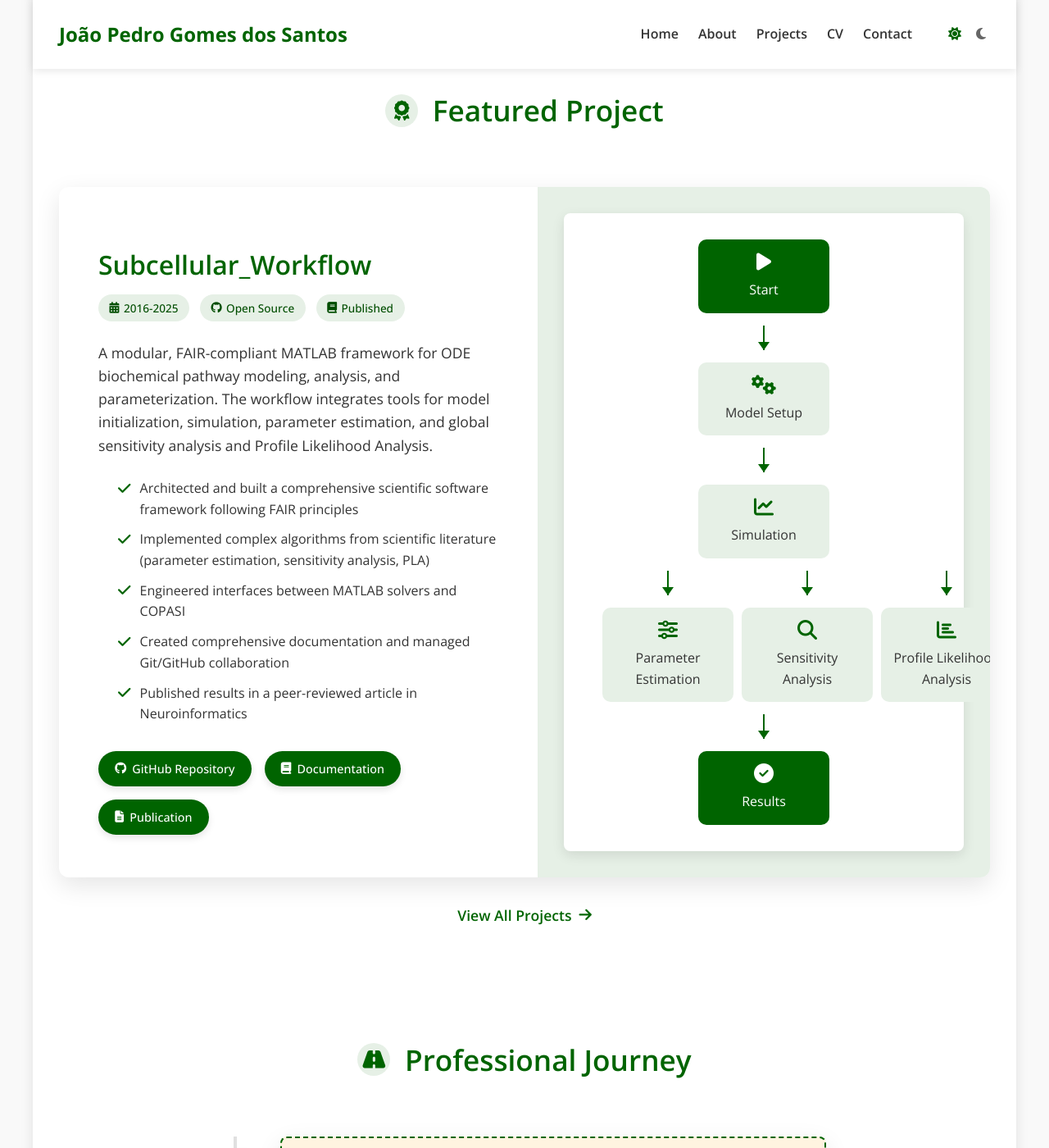
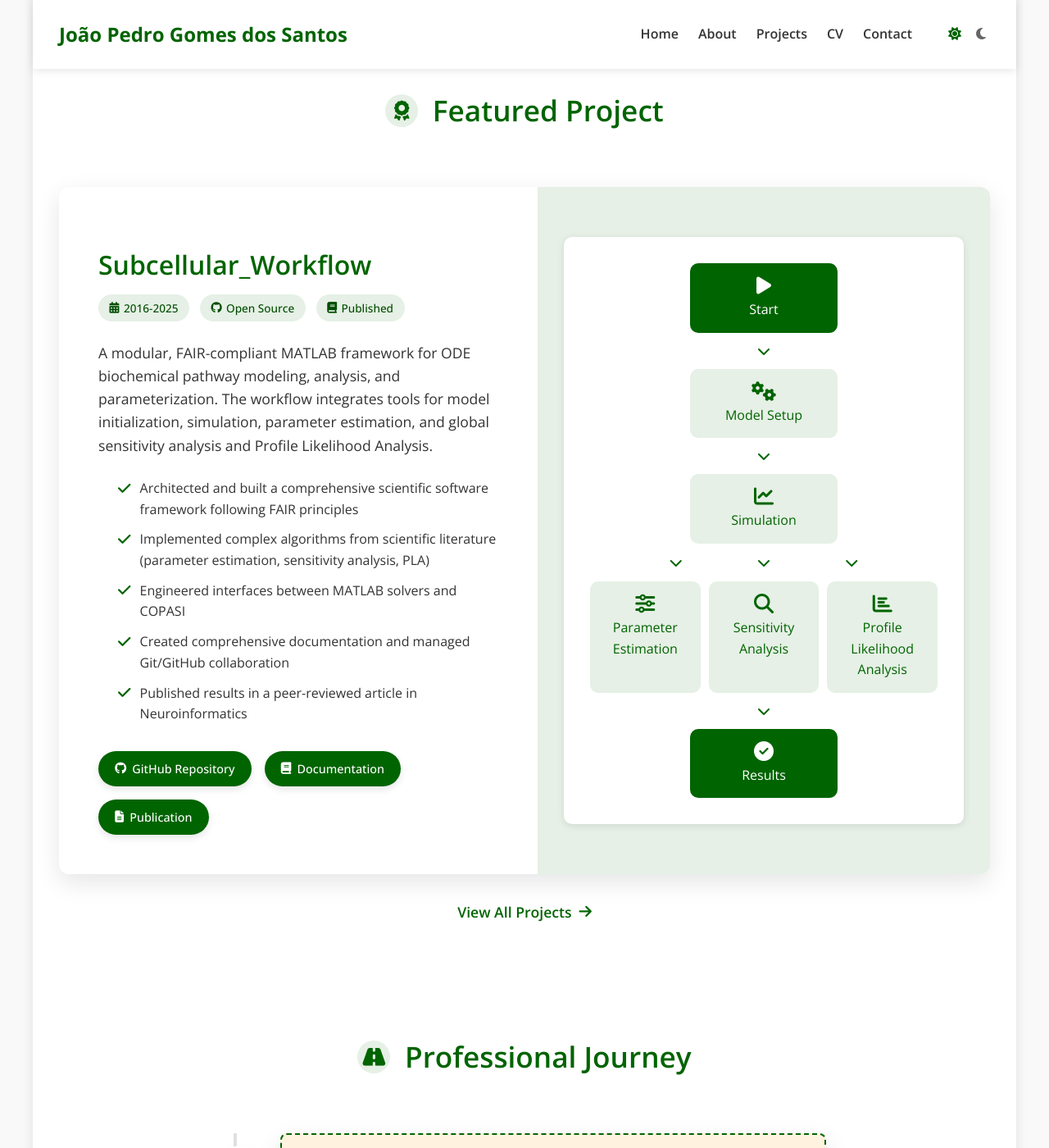
Before and after one commit to jpgsantos/jpgsantos.github.io, a Jekyll site: the page built from index.md, in a window 1280 px wide and 1400 px high, scrolled down 1161 px. Shown: the whole window at 82% size. Built offline with Jekyll 4.4.1, drawn with Linux system fonts in a browser that asks for light colours.

Commit message:
Update featured-project.html

```diff
--- a/_includes/featured-project.html
+++ b/_includes/featured-project.html
@@ -25,168 +25,200 @@
     </div>
   </div>
   <div class="project-showcase-visual">
-    {% if project.visual_type == "custom-workflow-diagram" %}
-    <div class="workflow-diagram branching">
+    <div class="workflow-diagram clean">
+      <!-- Start node -->
       <div class="diagram-row">
-        <div class="diagram-node start">
+        <div class="diagram-node start-node">
           <i class="fas fa-play"></i>
           <span>Start</span>
         </div>
       </div>
-      <div class="diagram-arrow vertical"></div>
+
+      <!-- Arrow -->
+      <div class="diagram-arrow">
+        <i class="fas fa-chevron-down"></i>
+      </div>
+
+      <!-- Model Setup node -->
       <div class="diagram-row">
-        <div class="diagram-node">
+        <div class="diagram-node regular-node">
           <i class="fas fa-cogs"></i>
           <span>Model Setup</span>
         </div>
       </div>
-      <div class="diagram-arrow vertical"></div>
+
+      <!-- Arrow -->
+      <div class="diagram-arrow">
+        <i class="fas fa-chevron-down"></i>
+      </div>
+
+      <!-- Simulation node -->
       <div class="diagram-row">
-        <div class="diagram-node">
+        <div class="diagram-node regular-node">
           <i class="fas fa-chart-line"></i>
           <span>Simulation</span>
         </div>
       </div>
+
+      <!-- Branching arrows -->
+      <div class="branching-arrows">
+        <div class="branch-arrow left">
+          <i class="fas fa-chevron-down"></i>
+        </div>
+        <div class="branch-arrow center">
+          <i class="fas fa-chevron-down"></i>
+        </div>
+        <div class="branch-arrow right">
+          <i class="fas fa-chevron-down"></i>
+        </div>
+      </div>
+
+      <!-- Three parallel nodes -->
       <div class="diagram-branching">
-        <div class="diagram-branch">
-          <div class="diagram-arrow vertical"></div>
-          <div class="diagram-node">
+        <div class="diagram-node regular-node">
           <i class="fas fa-sliders-h"></i>
           <span>Parameter Estimation</span>
         </div>
-        </div>
-        <div class="diagram-branch">
-          <div class="diagram-arrow vertical"></div>
-          <div class="diagram-node">
+        <div class="diagram-node regular-node">
           <i class="fas fa-search"></i>
           <span>Sensitivity Analysis</span>
         </div>
-        </div>
-        <div class="diagram-branch">
-          <div class="diagram-arrow vertical"></div>
-          <div class="diagram-node">
+        <div class="diagram-node regular-node">
           <i class="fas fa-chart-bar"></i>
           <span>Profile Likelihood Analysis</span>
         </div>
       </div>
+
+      <!-- Arrow -->
+      <div class="diagram-arrow">
+        <i class="fas fa-chevron-down"></i>
       </div>
-      <div class="diagram-arrow vertical"></div>
+
+      <!-- Results node -->
       <div class="diagram-row">
-        <div class="diagram-node end">
+        <div class="diagram-node end-node">
           <i class="fas fa-check-circle"></i>
           <span>Results</span>
         </div>
       </div>
     </div>
-    {% endif %}
   </div>
 </div>
 
 <style>
-/* Additional styles for the branching workflow diagram */
-.workflow-diagram.branching {
+/* Clean Workflow Diagram - Based on the provided image */
+.workflow-diagram.clean {
   display: flex;
   flex-direction: column;
   align-items: center;
-  gap: 15px;
+  gap: 10px;
   padding: 2em;
-  background-color: var(--white);
-  border-radius: var(--border-radius);
-  box-shadow: 0 5px 15px var(--shadow);
+  background-color: white;
+  border-radius: 10px;
+  box-shadow: 0 2px 10px rgba(0,0,0,0.1);
   width: 100%;
+  max-width: 500px;
+  margin: 0 auto;
 }
 
-.diagram-row {
+.workflow-diagram.clean .diagram-row {
   display: flex;
   justify-content: center;
   width: 100%;
 }
 
-.diagram-branching {
-  display: flex;
-  justify-content: space-between;
-  width: 100%;
-  max-width: 500px;
-  padding: 0 10px;
-}
-
-.diagram-branch {
-  display: flex;
-  flex-direction: column;
-  align-items: center;
-  gap: 15px;
-  flex: 1;
-  margin: 0 5px;
-}
-
-.diagram-arrow.vertical {
-  width: 2px;
-  height: 30px;
-  background-color: var(--primary-color);
-  position: relative;
-}
-
-.diagram-arrow.vertical::after {
-  content: '';
-  position: absolute;
-  bottom: 0;
-  left: 50%;
-  transform: translateX(-50%);
-  width: 0;
-  height: 0;
-  border-left: 7px solid transparent;
-  border-right: 7px solid transparent;
-  border-top: 10px solid var(--primary-color);
-}
-
-.workflow-diagram.branching .diagram-node {
-  width: 160px;
+.workflow-diagram.clean .diagram-node {
+  width: 180px;
   padding: 15px;
-  background-color: var(--primary-light);
   border-radius: 10px;
   display: flex;
   flex-direction: column;
   align-items: center;
-  gap: 10px;
+  gap: 5px;
   text-align: center;
-  transition: all var(--transition);
 }
 
-.workflow-diagram.branching .diagram-node:hover {
-  transform: scale(1.05);
-  background-color: var(--primary-color);
-  color: var(--white);
+.workflow-diagram.clean .start-node,
+.workflow-diagram.clean .end-node {
+  background-color: #006400; /* Dark green */
+  color: white;
 }
 
-.workflow-diagram.branching .diagram-node i {
-  font-size: 1.5em;
-  color: var(--primary-color);
+.workflow-diagram.clean .regular-node {
+  background-color: #e6f0e6; /* Light green */
+  color: #006400;
 }
 
-.workflow-diagram.branching .diagram-node:hover i {
-  color: var(--white);
+.workflow-diagram.clean .diagram-node i {
+  font-size: 1.5em;
+  color: inherit;
 }
 
-.workflow-diagram.branching .diagram-node.start,
-.workflow-diagram.branching .diagram-node.end {
-  background-color: var(--primary-color);
-  color: var(--white);
+.workflow-diagram.clean .diagram-arrow {
+  color: #006400;
+  height: 24px;
+  display: flex;
+  align-items: center;
+  justify-content: center;
 }
 
-.workflow-diagram.branching .diagram-node.start i,
-.workflow-diagram.branching .diagram-node.end i {
-  color: var(--white);
+.branching-arrows {
+  display: flex;
+  justify-content: space-between;
+  width: 100%;
+  padding: 0 20px;
+  margin-top: 5px;
+  margin-bottom: 5px;
 }
 
+.branch-arrow {
+  color: #006400;
+  display: flex;
+  align-items: center;
+  justify-content: center;
+}
+
+.branch-arrow.left {
+  margin-right: auto;
+  margin-left: 20%;
+}
+
+.branch-arrow.center {
+  margin: 0 auto;
+}
+
+.branch-arrow.right {
+  margin-left: auto;
+  margin-right: 20%;
+}
+
+.workflow-diagram.clean .diagram-branching {
+  display: flex;
+  justify-content: space-between;
+  width: 100%;
+  gap: 10px;
+}
+
+/* Responsive adjustments */
 @media (max-width: 768px) {
-  .diagram-branching {
+  .workflow-diagram.clean .diagram-branching {
     flex-direction: column;
     align-items: center;
     gap: 15px;
   }
 
-  .diagram-branch {
-    width: 100%;
+  .branching-arrows {
+    display: none; /* Hide the branching arrows on mobile */
+  }
+
+  /* Add single arrow between each node on mobile */
+  .workflow-diagram.clean .diagram-branching .diagram-node:not(:last-child)::after {
+    content: '\f078'; /* fa-chevron-down */
+    font-family: 'Font Awesome 5 Free';
+    font-weight: 900;
+    color: #006400;
+    margin-top: 10px;
+    display: block;
   }
 }
 </style>
```
Lines whose indentation alone changed are shown as unchanged.
